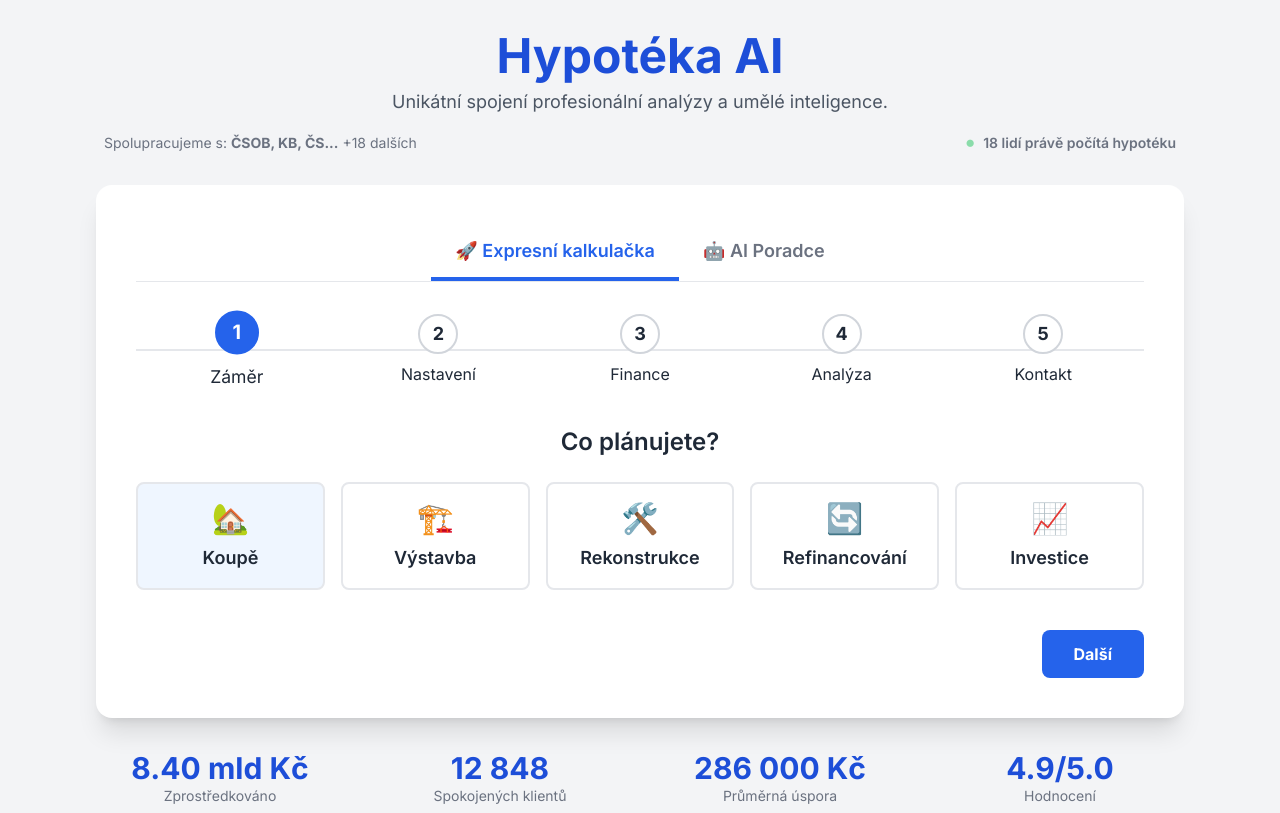
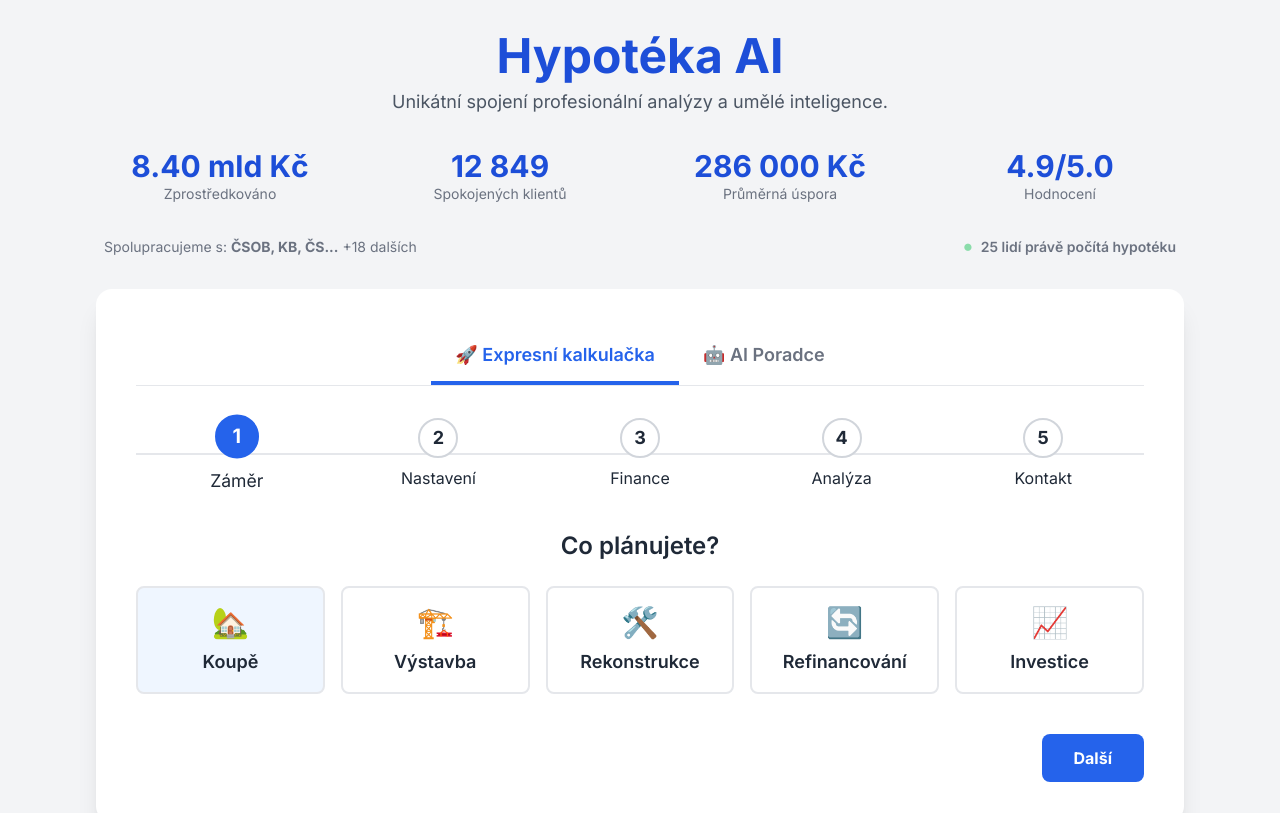
Before and after one commit to cajator/hypotekyai, a plain HTML site: page index.html in a window 1280 px wide. Shown: the top 813 px of the page. Drawn offline with nearby package versions, Linux system fonts and the light colour scheme.

Commit message:
Aktualizace a finální úpravy

```diff
--- a/index.html
+++ b/index.html
@@ -16,6 +16,26 @@
             <h1 class="text-4xl md:text-5xl font-bold text-blue-700">Hypotéka AI</h1>
             <p class="text-lg text-gray-600 mt-2">Unikátní spojení profesionální analýzy a umělé inteligence.</p>
         </header>
+
+        <!-- Key Metrics Section -->
+        <div class="grid grid-cols-2 md:grid-cols-4 gap-4 md:gap-8 text-center my-8">
+            <div>
+                <p id="stats-mediated" class="text-2xl md:text-3xl font-bold text-blue-700">8.4 mld Kč</p>
+                <p class="text-sm text-gray-500">Zprostředkováno</p>
+            </div>
+             <div>
+                <p id="stats-clients" class="text-2xl md:text-3xl font-bold text-blue-700">12 847</p>
+                <p class="text-sm text-gray-500">Spokojených klientů</p>
+            </div>
+            <div>
+                <p id="stats-savings" class="text-2xl md:text-3xl font-bold text-blue-700">286 000 Kč</p>
+                <p class="text-sm text-gray-500">Průměrná úspora</p>
+            </div>
+            <div>
+                <p id="stats-rating" class="text-2xl md:text-3xl font-bold text-blue-700">4.9/5.0</p>
+                <p class="text-sm text-gray-500">Hodnocení</p>
+            </div>
+        </div>
 
         <div class="flex justify-between items-center text-sm text-gray-500 mb-8 px-2">
             <div class="flex items-center space-x-4">
@@ -287,26 +307,6 @@
 
         </div>
 
-        <!-- Key Metrics Section -->
-        <div class="grid grid-cols-2 md:grid-cols-4 gap-4 md:gap-8 text-center mt-8">
-            <div>
-                <p id="stats-mediated" class="text-2xl md:text-3xl font-bold text-blue-700">8.4 mld Kč</p>
-                <p class="text-sm text-gray-500">Zprostředkováno</p>
-            </div>
-             <div>
-                <p id="stats-clients" class="text-2xl md:text-3xl font-bold text-blue-700">12 847</p>
-                <p class="text-sm text-gray-500">Spokojených klientů</p>
-            </div>
-            <div>
-                <p id="stats-savings" class="text-2xl md:text-3xl font-bold text-blue-700">286 000 Kč</p>
-                <p class="text-sm text-gray-500">Průměrná úspora</p>
-            </div>
-            <div>
-                <p id="stats-rating" class="text-2xl md:text-3xl font-bold text-blue-700">4.9/5.0</p>
-                <p class="text-sm text-gray-500">Hodnocení</p>
-            </div>
-        </div>
-
         <!-- Latest AI Calculations -->
         <div class="mt-8">
             <h3 class="text-xl font-semibold mb-4 text-center">Poslední kalkulace od AI</h3>
--- a/script.js
+++ b/script.js
@@ -457,22 +457,38 @@ document.addEventListener('DOMContentLoaded', function() {
     function initialize() {
         document.getElementById('last-updated').textContent = rateDatabase.lastUpdated.toLocaleDateString('cs-CZ');
         const counter = document.getElementById('live-users-counter');
-        let liveUsers = 17;
-        setInterval(() => {
-            liveUsers += (Math.random() > 0.5 ? 1 : -1);
-            if (liveUsers < 12) liveUsers = 12;
-            counter.textContent = `${liveUsers} lidí právě počítá hypotéku`;
-        }, 3500);
+
+        function updateLiveUsers() {
+            const hour = new Date().getHours();
+            let baseUsers;
+            if (hour >= 9 && hour < 17) { // Peak time
+                baseUsers = 25;
+            } else if (hour >= 17 && hour < 22) { // Evening
+                baseUsers = 15;
+            } else { // Night
+                baseUsers = 5;
+            }
+            const randomFactor = Math.floor(Math.random() * 5) - 2;
+            counter.textContent = `${baseUsers + randomFactor} lidí právě počítá hypotéku`;
+        }
+        setInterval(updateLiveUsers, 4000);
+        updateLiveUsers();
+
 
         const stats = {
-            mediated: 8400000000,
-            clients: 12847,
-            savings: 286000
+            mediated: parseInt(localStorage.getItem('statsMediated')) || 8400000000,
+            clients: parseInt(localStorage.getItem('statsClients')) || 12847,
         }
+
+        document.getElementById('stats-mediated').textContent = `${(stats.mediated / 1000000000).toFixed(2)} mld Kč`;
+        document.getElementById('stats-clients').textContent = stats.clients.toLocaleString('cs-CZ');
+
 
         setInterval(() => {
             stats.mediated += Math.floor(Math.random() * 50000);
             stats.clients += Math.random() > 0.7 ? 1 : 0;
+            localStorage.setItem('statsMediated', stats.mediated);
+            localStorage.setItem('statsClients', stats.clients);
             document.getElementById('stats-mediated').textContent = `${(stats.mediated / 1000000000).toFixed(2)} mld Kč`;
             document.getElementById('stats-clients').textContent = stats.clients.toLocaleString('cs-CZ');
         }, 2500);
```
Also changed, not shown: api/gemini.js (+19 -4 lines).
